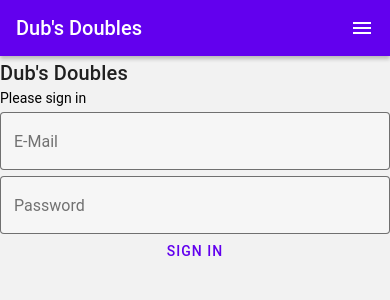
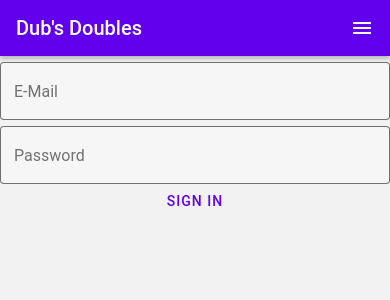
Before and after one commit to thejmdw/dubs-doubles-react-native, a React Native app: screen /Login in a window 390 px wide. Shown: the top 300 px of the page. Built offline with nearby package versions, Linux system fonts and the light colour scheme.

Commit message:
user can log in

```diff
--- a/src/components/auth/Login.js
+++ b/src/components/auth/Login.js
@@ -45,10 +45,10 @@ export const Login = ({ navigation }) => {
             .then(res => res.json())
             .then(res => {
                 if ("valid" in res && res.valid && "token" in res) {
-                    save( "dd_token", res.token )
-                    save( "is_staff", res.is_staff.toString() )
-                    console.log(getValueFor("dd_token"))
-                    // res.is_staff === true ? navigation.navigate('Home') : navigation.navigate('Home')
+                    save( "dd_token", res.token );
+                    save( "is_staff", res.is_staff.toString() );
+                    // getValueFor("is_staff")
+                    res.is_staff === true ? navigation.navigate('Home') : navigation.navigate('Home');
                 }
                 else {
                     setError(true)
@@ -66,8 +66,8 @@ export const Login = ({ navigation }) => {
             {/* <section> */}
                 {/* <form className="form--login loginCard" onSubmit={handleLogin}>
                     <div className="loginTitle"> */}
-                    <Title>Dub's Doubles</Title>
-                    <Text>Please sign in</Text>
+                    {/* <Title>Dub's Doubles</Title>
+                    <Text>Please sign in</Text> */}
                     {/* </div> */}
                     {/* <fieldset> */}
                     <TextInput
```
